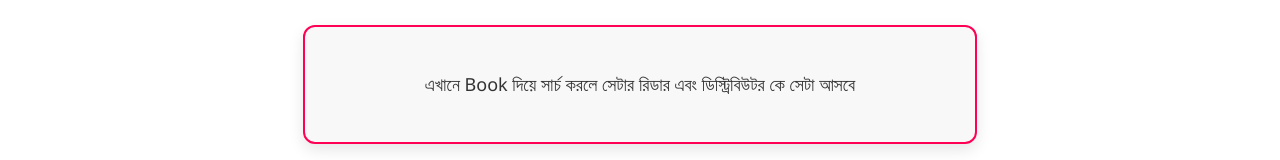
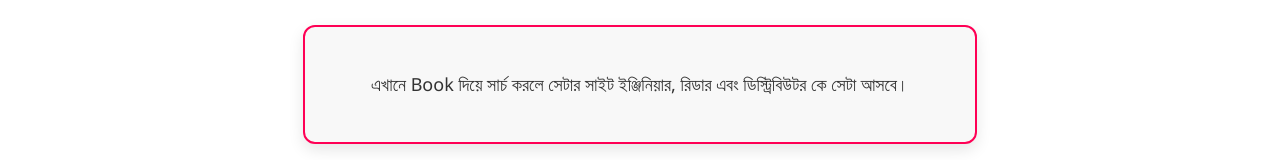
Before and after one commit to nesco177/PostpaidBook, a plain HTML site: page index.html in a window 1280 px wide. Shown: the part 155-315 px from the top of the page. Drawn offline with Linux system fonts and the light colour scheme.

Commit message:
Update index.html

```diff
--- a/index.html
+++ b/index.html
@@ -74,7 +74,7 @@
 
   <div class="announcement-box">
     <p>
-    এখানে Book দিয়ে সার্চ করলে সেটার রিডার এবং ডিস্ট্রিবিউটর কে সেটা আসবে
+    এখানে Book দিয়ে সার্চ করলে সেটার সাইট ইঞ্জিনিয়ার, রিডার এবং ডিস্ট্রিবিউটর কে সেটা আসবে।
   </div>
 
 </body>
```
